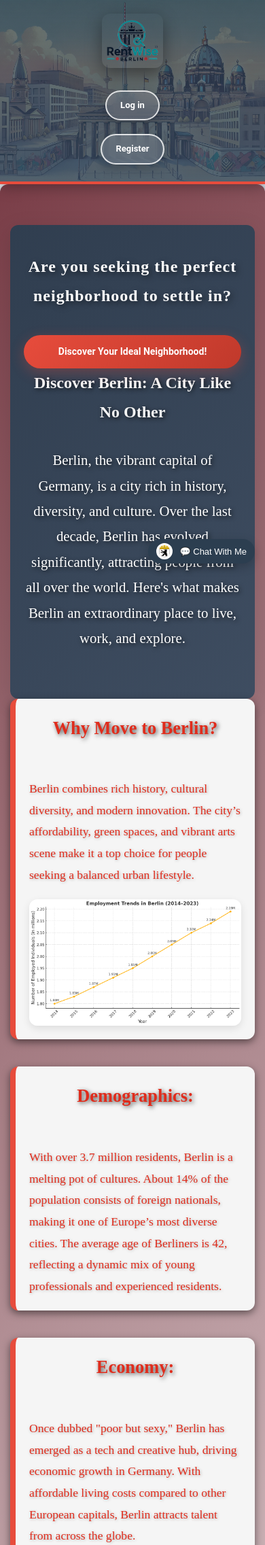
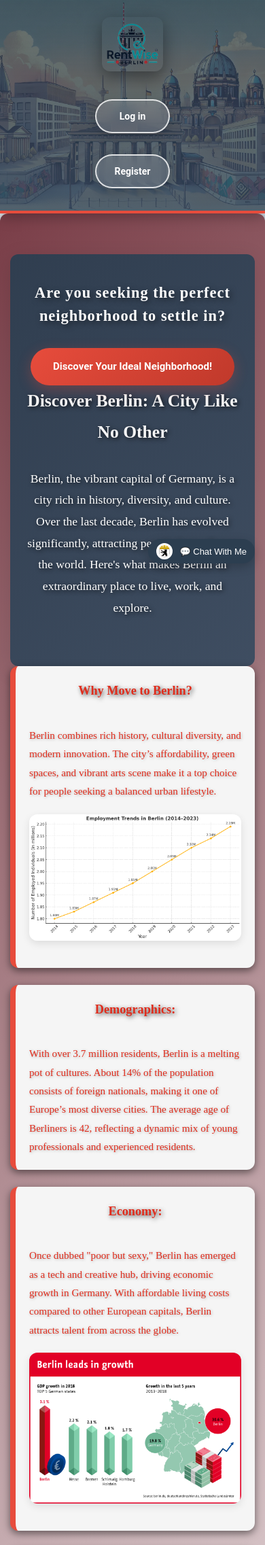
Before and after one commit to moroianu13/Berlin_capstone_project, a Django app: template neighborhoods/templates/neighborhoods/home.html in a window 390 px wide. Shown: the top 2273 px of the page at 68% size. Run offline with Django 5.2, Linux system fonts and the light colour scheme; the template is opened without the code that fills it, so the values that code supplies are empty.

Commit message:
Improve mobile UI spacing - less crowded, more breathing room
- Increase padding and margins throughout for better spacing
- Larger touch targets for buttons and links
- Bigger fonts for better readability
- More space between elements
- Improved line-height for text content
- Better visual hierarchy on mobile devices

```diff
--- a/static/css/general_and_home.css
+++ b/static/css/general_and_home.css
@@ -494,37 +494,53 @@ input {
     header {
         flex-direction: column;
         height: auto;
-        padding: 20px;
+        padding: 30px 20px;
         text-align: center;
     }
 
     header .logo {
         margin-right: 0;
-        margin-bottom: 20px;
+        margin-bottom: 25px;
     }
 
     header .logo img {
-        height: 120px;
+        height: 100px;
+    }
+
+    header nav ul {
+        gap: 15px;
+        justify-content: center;
     }
 
     .header-button {
-        font-size: 14px;
-        padding: 12px 24px;
-        margin: 5px;
+        font-size: 15px;
+        padding: 14px 28px;
+        margin: 8px;
+        min-width: 120px;
     }
 
     /* Search section */
     .search-section {
-        padding: 40px 20px;
+        padding: 50px 25px;
     }
 
     .search-section h2 {
-        font-size: 2em;
+        font-size: 1.8em;
+        margin-bottom: 30px;
+        line-height: 1.4;
     }
 
     .search-form {
         flex-direction: column;
-        gap: 15px;
+        gap: 20px;
+    }
+
+    .body-button {
+        width: 100%;
+        max-width: 300px;
+        margin: 0 auto;
+        padding: 16px 32px;
+        font-size: 16px;
     }
 
     /* Grid container */
@@ -535,28 +551,35 @@ input {
 
     /* Introduction section */
     .introduction-section {
-        padding: 40px 15px;
+        padding: 50px 20px;
     }
 
     .introduction-section h1 {
         font-size: 2em;
+        margin-bottom: 40px;
     }
 
     .introduction-section ul li {
         flex-direction: column;
-        font-size: 1.1em;
+        font-size: 1em;
+        padding: 25px;
+        margin-bottom: 30px;
     }
 
     .introduction-section ul li img {
         max-width: 100%;
+        margin-bottom: 20px;
     }
 
     .introduction-section ul li strong {
-        font-size: 1.5em;
+        font-size: 1.3em;
+        display: block;
+        margin-bottom: 15px;
     }
 
     .introduction-section p {
-        font-size: 1.3em;
+        font-size: 1.1em;
+        line-height: 1.8;
     }
 
     /* Footer */
@@ -606,25 +629,50 @@ input {
 }
 
 @media (max-width: 480px) {
+    header {
+        padding: 25px 15px;
+    }
+
     header .logo img {
         height: 80px;
     }
 
+    .header-button {
+        font-size: 14px;
+        padding: 12px 24px;
+        min-width: 110px;
+    }
+
+    .search-section {
+        padding: 40px 20px;
+    }
+
     .search-section h2 {
-        font-size: 1.5em;
+        font-size: 1.4em;
+        line-height: 1.5;
+    }
+
+    .introduction-section {
+        padding: 40px 15px;
     }
 
     .introduction-section h1 {
-        font-size: 1.5em;
+        font-size: 1.6em;
+        margin-bottom: 30px;
     }
 
-    .header-button {
-        font-size: 13px;
-        padding: 10px 20px;
+    .introduction-section ul li {
+        padding: 20px;
+        margin-bottom: 25px;
+        font-size: 0.95em;
+    }
+
+    .introduction-section ul li strong {
+        font-size: 1.2em;
     }
 
     .body-button {
-        font-size: 14px;
-        padding: 12px 24px;
+        font-size: 15px;
+        padding: 14px 28px;
     }
 }
```
Also changed, not shown: static/css/borough.css (+59 -30 lines), static/css/neighborhood_detail.css (+73 -43 lines), static/css/neighborhood_list.css (+32 -21 lines), static/css/table_style.css (+57 -47 lines).
